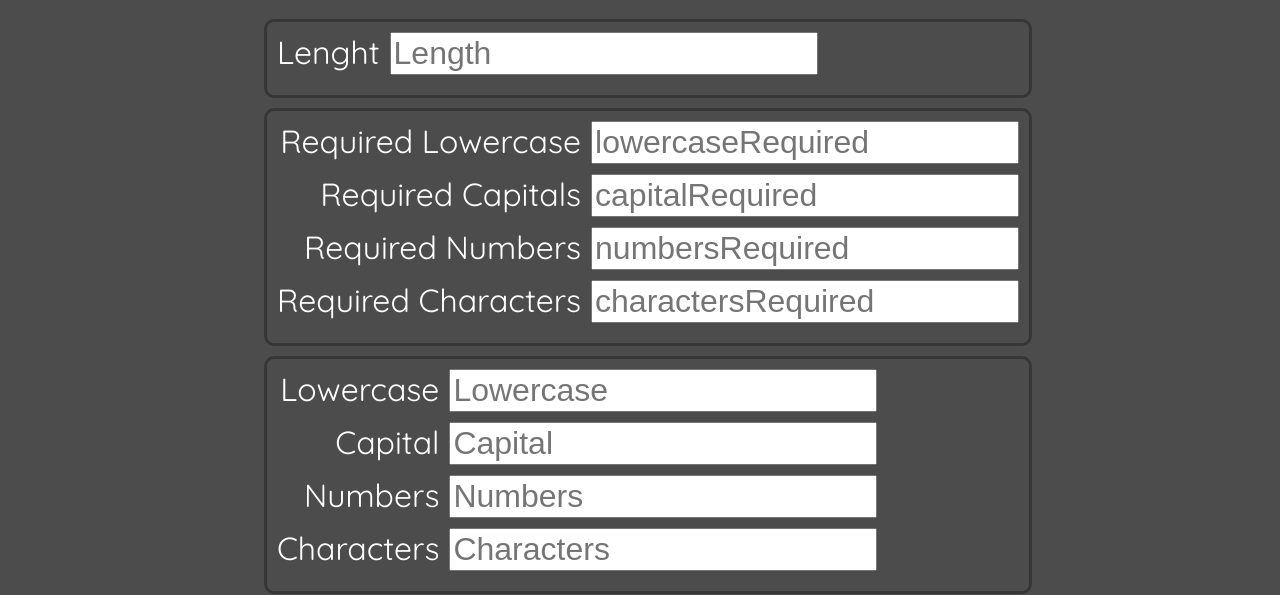
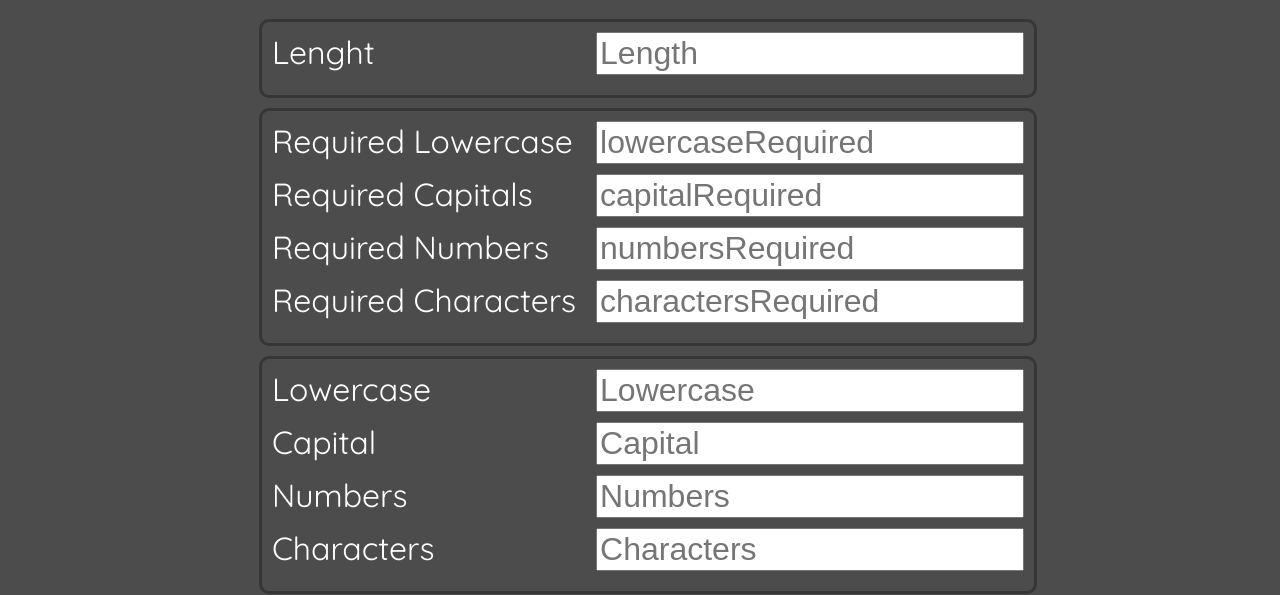
Before and after one commit to curesium/tantalum, a plain HTML site: page #tantalum/tantalum.html in a window 1280 px wide. Shown: the part 244-839 px from the top of the page. Drawn offline with Linux system fonts and the light colour scheme.

Commit message:
Allinged the inputs and labels

```diff
--- a/#tantalum/css/main.css
+++ b/#tantalum/css/main.css
@@ -78,18 +78,8 @@ input {
 }
 
 .item {
-  display: table-row;
-}
-
-label {
-  display: table-cell;
-  text-align: right;
-}
-
-input {
-  display: inline-flex;
-  align: right;
-  text-align: left;
+  display: flex;
+  justify-content: space-between;
 }
 
   /* Answer */
```
